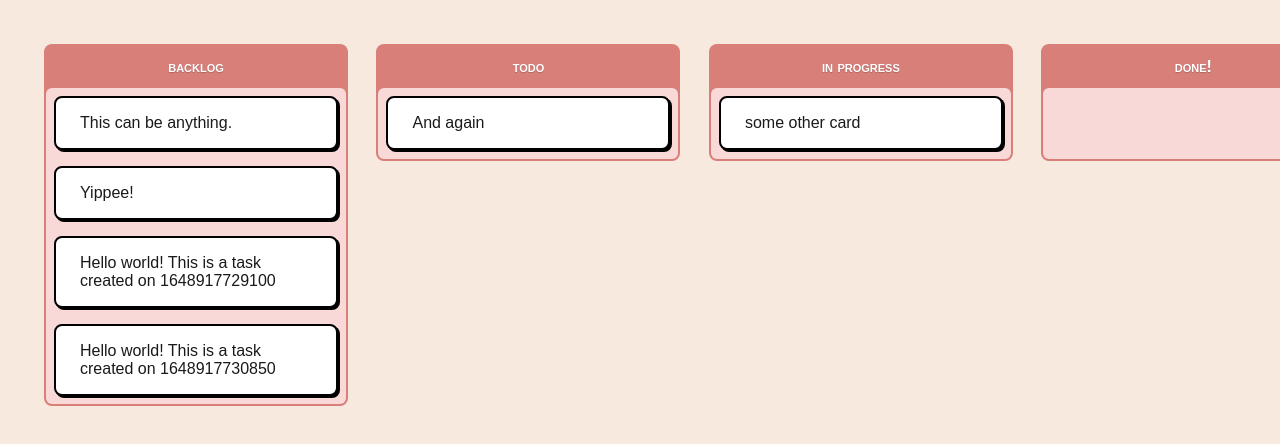
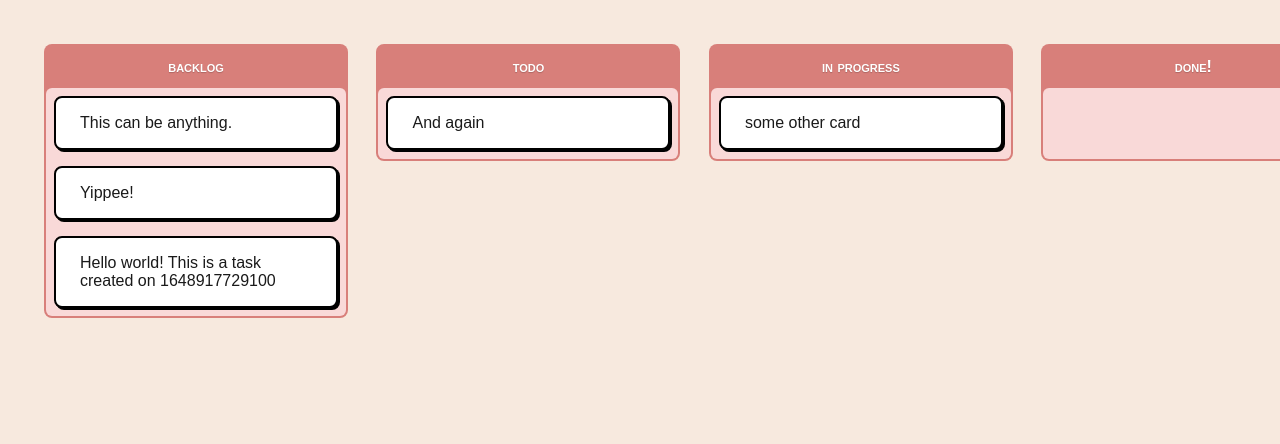
Before and after one commit to tkers/kanbanjam, a plain HTML site: page index.html in a window 1280 px wide. Shown: the top 444 px of the page. Drawn offline with Linux system fonts and the light colour scheme.

Commit message:
Add max height for columns

```diff
--- a/index.html
+++ b/index.html
@@ -12,6 +12,7 @@
     <div class="board">
       <div class="board-column">
         <div class="column-title">Backlog</div>
+        <div class="column-wrap">
           <div class="column">
             <div class="item">
               <div class="item-content">This can be anything.</div>
@@ -24,9 +25,11 @@
             </div>
           </div>
         </div>
+      </div>
 
       <div class="board-column">
         <div class="column-title">Todo</div>
+        <div class="column-wrap">
           <div class="column">
             <div class="item">
               <div class="item-content">some other card</div>
@@ -37,15 +40,20 @@
             </div>
           </div>
         </div>
+      </div>
 
       <div class="board-column">
         <div class="column-title">In progress</div>
+        <div class="column-wrap">
           <div class="column"></div>
+        </div>
       </div>
 
       <div class="board-column">
         <div class="column-title">Done!</div>
+        <div class="column-wrap">
           <div class="column"></div>
+        </div>
       </div>
     </div>
   </body>
--- a/main.js
+++ b/main.js
@@ -3,7 +3,11 @@ window.addEventListener('load', () => {
   const allGrids = []
   let floatingItem
   cols.forEach((col, ix) => {
-    const grid = new Muuri(col, { dragEnabled: true, dragSort: () => allGrids })
+    const grid = new Muuri(col, {
+      dragEnabled: true,
+      dragContainer: document.body,
+      dragSort: () => allGrids,
+    })
     allGrids.push(grid)
 
     grid.on('dragStart', (item) => {
--- a/styles.css
+++ b/styles.css
@@ -33,11 +33,17 @@ body {
   text-transform: lowercase;
   text-shadow: 0 1px 1px rgba(0, 0, 0, 0.2);
 }
+.column-wrap {
+  background-color: #f9d9d8;
+  border-radius: 6px;
+
+  max-height: calc(100vh - 200px);
+  overflow-y: scroll;
+  -webkit-overflow-scrolling: touch;
+}
 .column {
   position: relative;
-  background-color: #f9d9d8;
   min-height: 71px;
-  border-radius: 6px;
   transition: height 0.3s;
 }
 .item {
```
Lines whose indentation alone changed are shown as unchanged.
